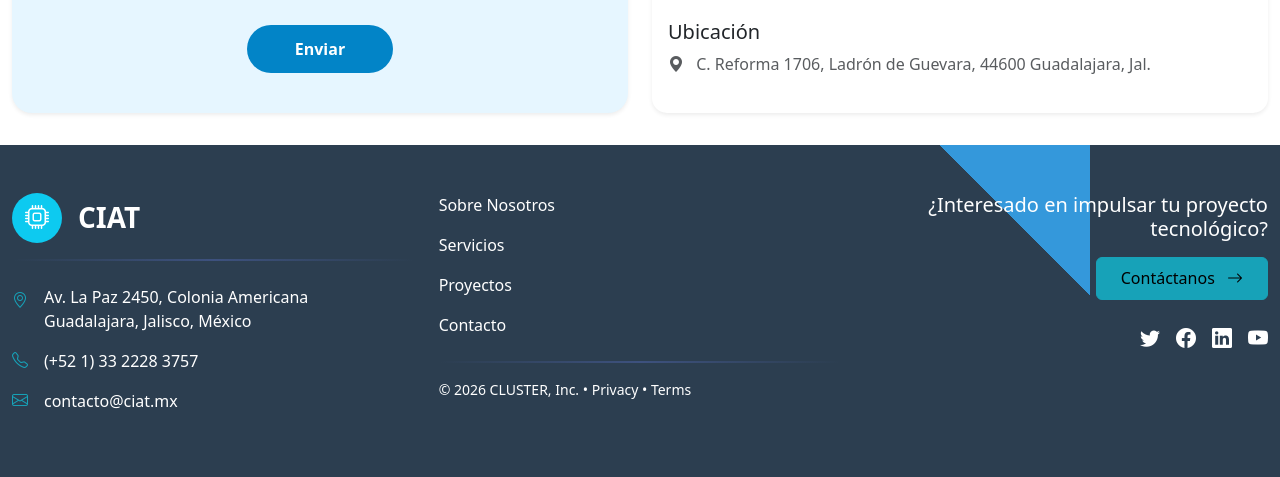
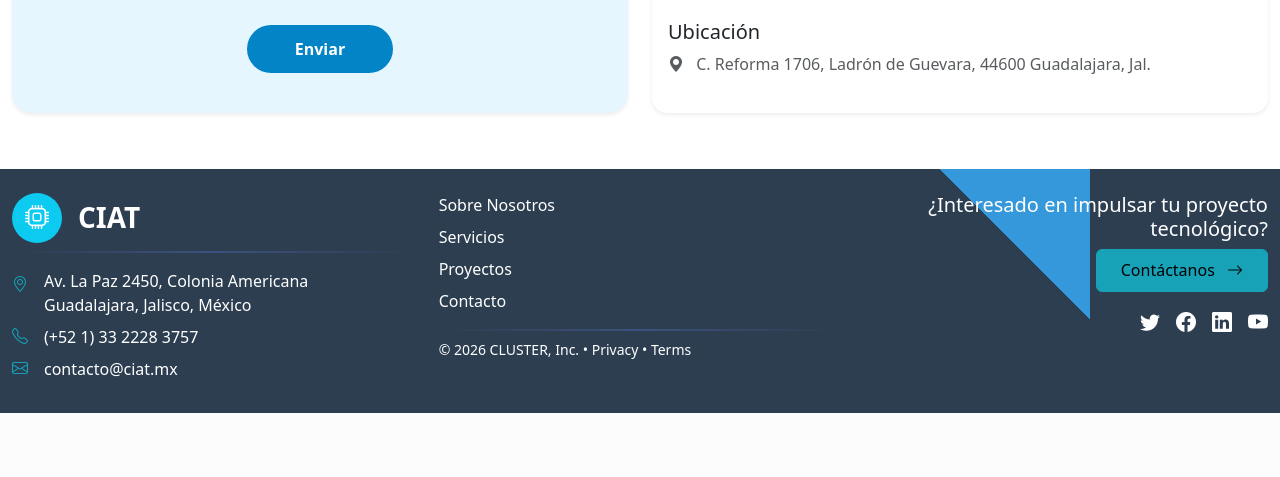
Before and after one commit to rubendcdev/cluster-webapp, a Flask app: page /about in a window 1280 px wide. Shown: the part 1084-1561 px from the top of the page. After the commit the page ends 1497 px from the top, so only its background shows below. Run offline with Flask 3, Linux system fonts and the light colour scheme.

Commit message:
fix: corrección de footer

```diff
--- a/app/templates/layout.html
+++ b/app/templates/layout.html
@@ -16,7 +16,7 @@
     {% block head %}{% endblock %}
 </head>
 
-<body>
+<body class="d-flex flex-column min-vh-100">
 
     <nav class="navbar navbar-expand-lg navbar-dark custom-navbar">
         <div class="container container-lg">
@@ -93,12 +93,12 @@
     </nav>
 
 
-    <main class="container container-lg my-4">
+    <main class="container container-lg my-4 flex-grow-1">
         {% block content %}{% endblock %}
     </main>
 
     <!-- Footer -->
-    <footer class="footer mt-auto py-5">
+    <footer class="footer mt-auto py-4">
         <!-- Elemento decorativo triangular de fondo -->
         <div class="position-absolute top-0 end-0 w-50 h-100 opacity-5">
             <div class="footer-triangular-decoration"></div>
@@ -109,26 +109,26 @@
             <div class="row">
                 <!-- Columna izquierda: Logo y Contacto -->
                 <div class="col-md-4">
-                    <div class="mb-4">
-                        <div class="d-flex align-items-center mb-3">
+                    <div class="mb-3">
+                        <div class="d-flex align-items-center mb-2">
                             <div class="d-flex align-items-center justify-content-center rounded-circle bg-info me-3 footer-logo-circle">
                                 <i class="bi bi-cpu text-white fs-4"></i>
                             </div>
                             <h3 class="mb-0 fw-bold text-white">CIAT</h3>
                         </div>
-                        <hr class="my-3 footer-divider">
+                        <hr class="my-2 footer-divider">
                     </div>
                     <div class="contact-info">
-                        <div class="mb-3 d-flex align-items-start">
+                        <div class="mb-2 d-flex align-items-start">
                             <i class="bi bi-geo-alt text-info me-3 mt-1"></i>
                             <span class="text-light">Av. La Paz 2450, Colonia Americana<br>Guadalajara, Jalisco,
                                 México</span>
                         </div>
-                        <div class="mb-3 d-flex align-items-center">
+                        <div class="mb-2 d-flex align-items-center">
                             <i class="bi bi-telephone text-info me-3"></i>
                             <span class="text-light">(+52 1) 33 2228 3757</span>
                         </div>
-                        <div class="mb-3 d-flex align-items-center">
+                        <div class="mb-2 d-flex align-items-center">
                             <i class="bi bi-envelope text-info me-3"></i>
                             <span class="text-light">contacto@ciat.mx</span>
                         </div>
@@ -137,13 +137,13 @@
 
                 <!-- Columna central: Enlaces de Navegación -->
                 <div class="col-md-4">
-                    <ul class="list-unstyled mb-4">
-                        <li class="mb-3"><a href="/about" class="text-light text-decoration-none">Sobre Nosotros</a></li>
-                        <li class="mb-3"><a href="#" class="text-light text-decoration-none">Servicios</a></li>
-                        <li class="mb-3"><a href="/gallery" class="text-light text-decoration-none">Proyectos</a></li>
-                        <li class="mb-3"><a href="#" class="text-light text-decoration-none">Contacto</a></li>
+                    <ul class="list-unstyled mb-3">
+                        <li class="mb-2"><a href="/about" class="text-light text-decoration-none">Sobre Nosotros</a></li>
+                        <li class="mb-2"><a href="#" class="text-light text-decoration-none">Servicios</a></li>
+                        <li class="mb-2"><a href="/gallery" class="text-light text-decoration-none">Proyectos</a></li>
+                        <li class="mb-2"><a href="#" class="text-light text-decoration-none">Contacto</a></li>
                     </ul>
-                    <hr class="my-3 footer-divider">
+                    <hr class="my-2 footer-divider">
                     <p class="text-light mb-0 small">
                         &copy; 2026 CLUSTER, Inc. •
                         <a href="#" class="text-light text-decoration-none">Privacy</a> •
@@ -153,14 +153,14 @@
 
                 <!-- Columna derecha: Llamada a la Acción y Redes Sociales -->
                 <div class="col-md-4 text-end">
-                    <div class="mb-4">
-                        <h5 class="mb-3 text-white">¿Interesado en impulsar tu proyecto tecnológico?</h5>
+                    <div class="mb-3">
+                        <h5 class="mb-2 text-white">¿Interesado en impulsar tu proyecto tecnológico?</h5>
                         <button class="btn btn-info px-4 py-2">
                             Contáctanos
                             <i class="bi bi-arrow-right ms-2"></i>
                         </button>
                     </div>
-                    <div class="d-flex justify-content-end gap-3 mt-4">
+                    <div class="d-flex justify-content-end gap-3 mt-3">
                         <a href="#" class="text-light text-decoration-none">
                             <i class="bi bi-twitter fs-5"></i>
                         </a>
```
